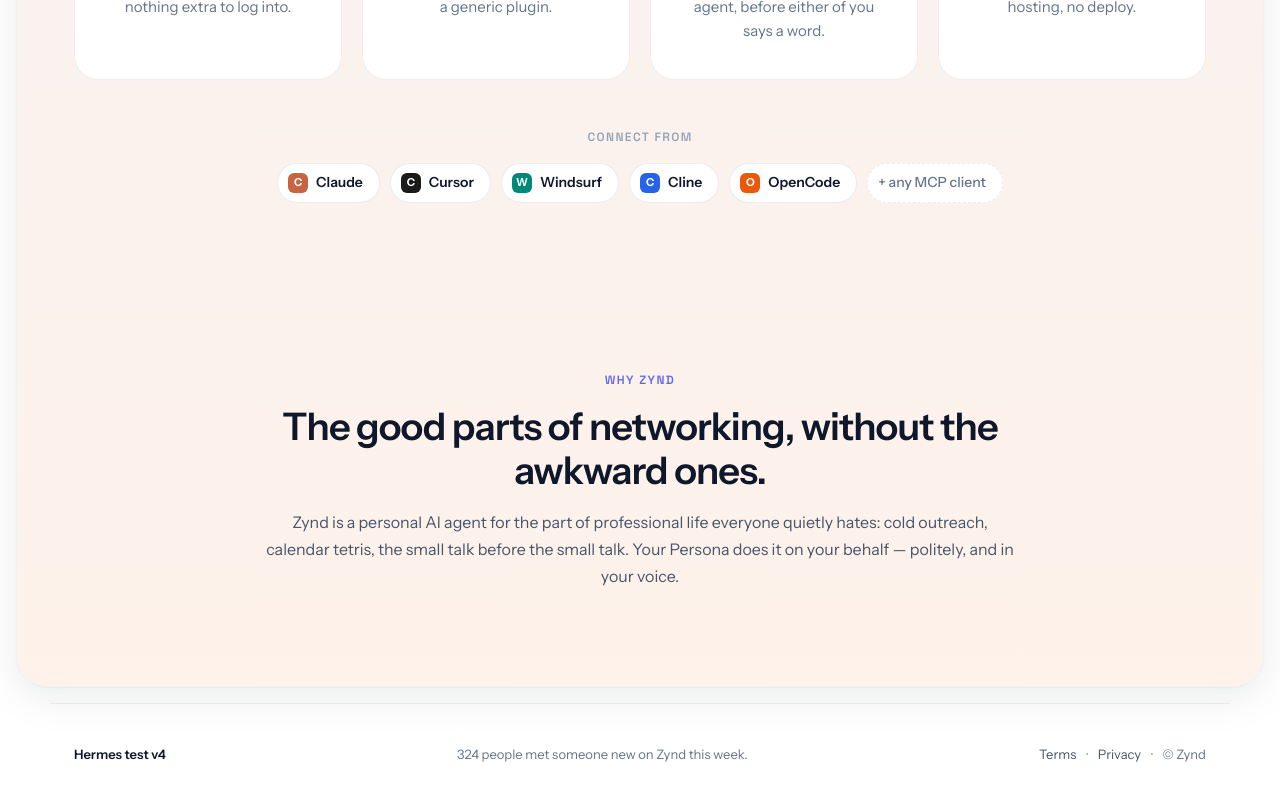
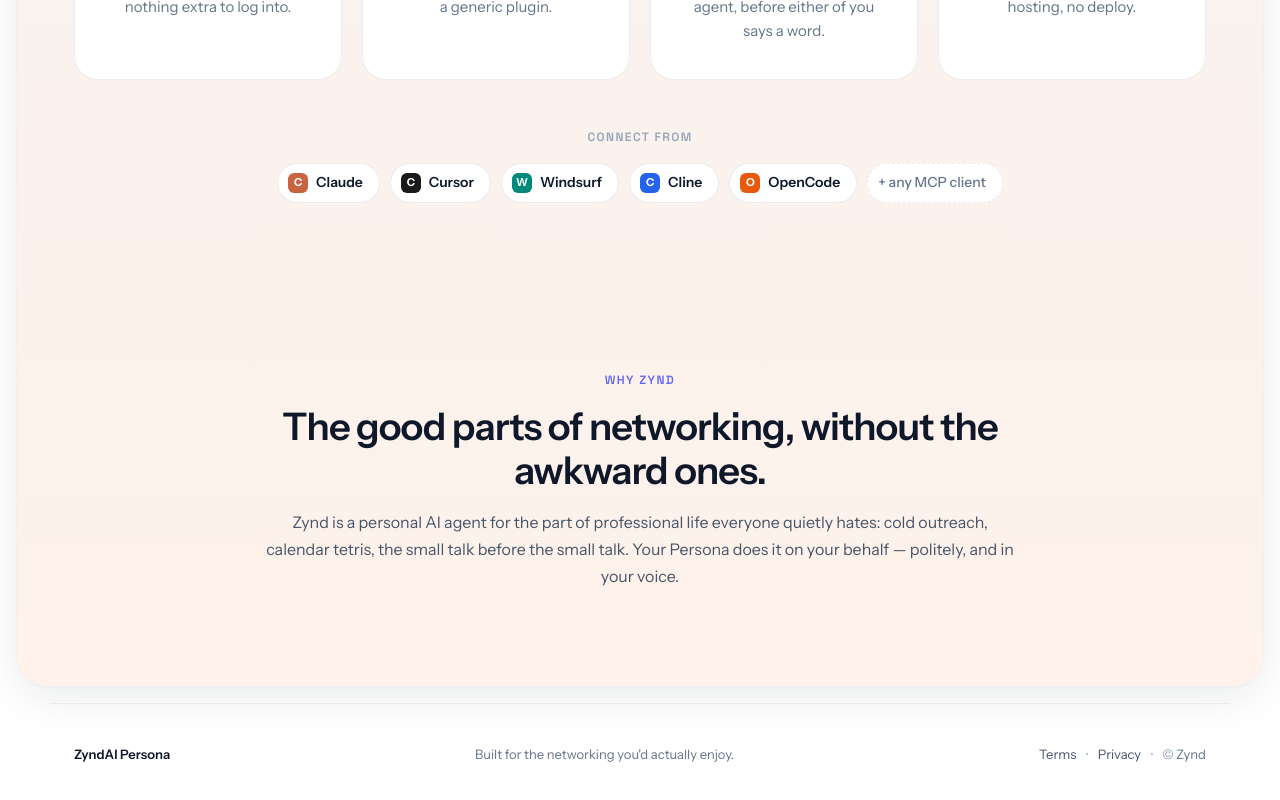
Before and after one commit to zyndai/platform, a Next.js app in the folder apps/persona-web/: page / in a window 1280 px wide. Shown: the part 2814-3614 px from the top of the page. Built offline with nearby package versions, Linux system fonts and the light colour scheme; no server answers.

Commit message:
fix(landing): replace leftover debug label and placeholder stat in footer
"Hermes test v4" was internal deploy-tooling debug text left on the
public landing page, and the "324 people met..." line was a hardcoded
fake stat, not real data. Swapped both for real brand copy.

```diff
--- a/apps/persona-web/src/app/LandingClientWrapper.tsx
+++ b/apps/persona-web/src/app/LandingClientWrapper.tsx
@@ -315,8 +315,8 @@
         </div>
 
         <footer className="zlanding-footer">
-          <span style={{ fontWeight: 600, color: "#0f172a" }}>Hermes test v4</span>
-          <span>324 people met someone new on Zynd this week.</span>
+          <span style={{ fontWeight: 600, color: "#0f172a" }}>ZyndAI Persona</span>
+          <span>Built for the networking you&apos;d actually enjoy.</span>
           <div className="zlanding-footer-links">
             <a href="/terms">Terms</a>
             <span>·</span>
```
